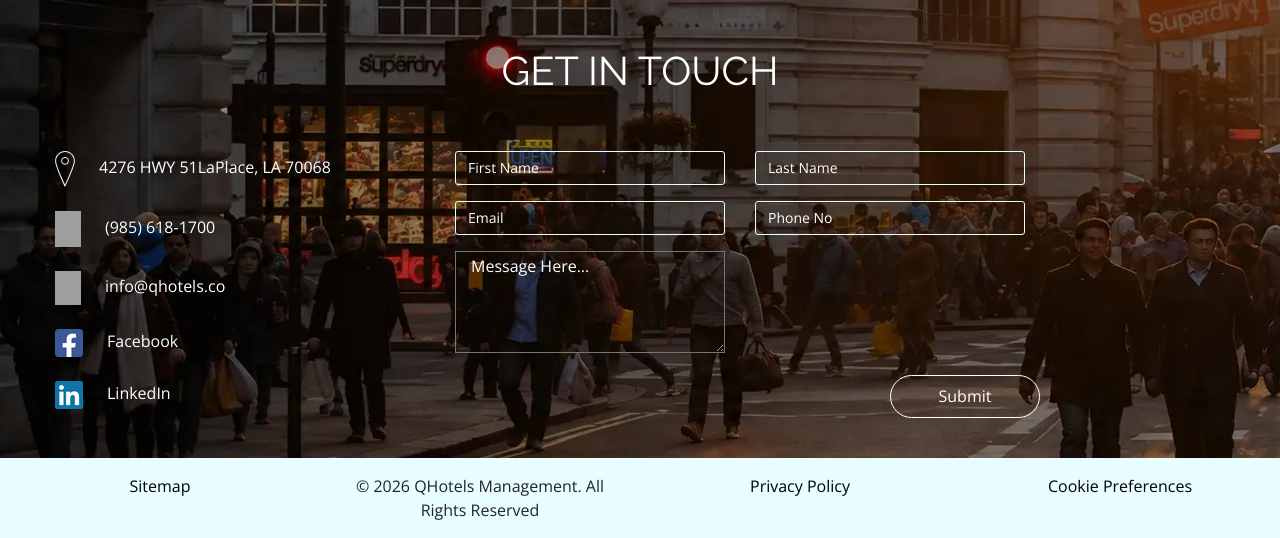
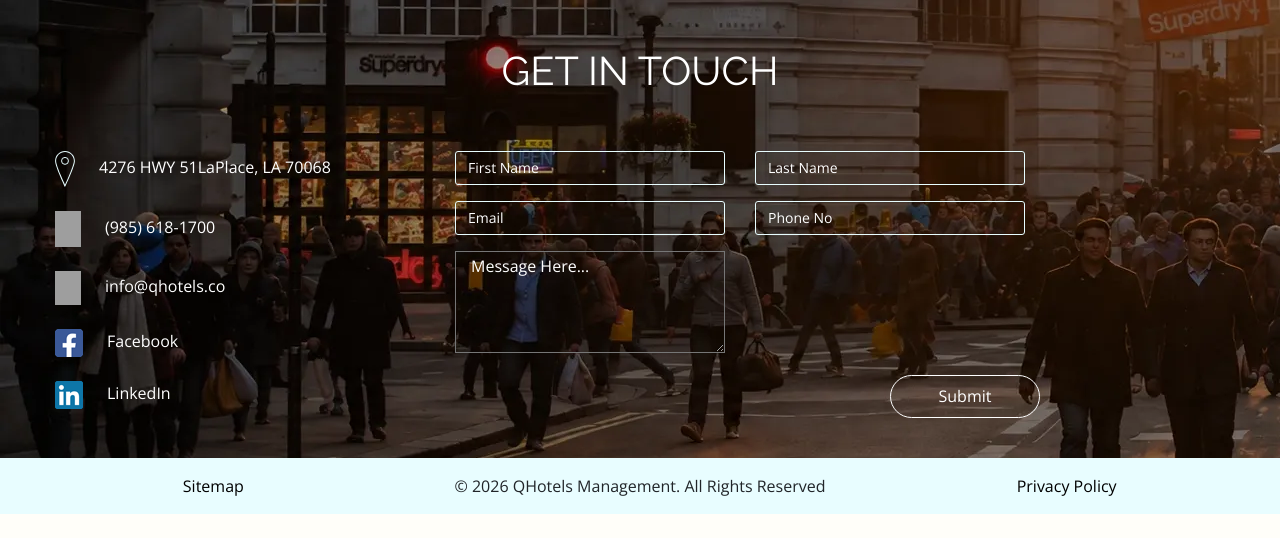
Before and after one commit to Bhavesh-07/Qhotel, a Flask app: page /about in a window 1280 px wide. Shown: the part 2590-3128 px from the top of the page. After the commit the page ends 3104 px from the top, so only its background shows below. Run offline with Flask 3, Linux system fonts and the light colour scheme; some libraries are stand-ins or nearby versions; grey boxes are pictures that could not be loaded.

Commit message:
feat(ui): simplify footer to 3-column layout (Sitemap, Copyright, Privacy Policy)

```diff
--- a/templates/base.html
+++ b/templates/base.html
@@ -152,17 +152,14 @@
             </div>
         </div>
         <div class="row copyright-bg text-center py-3" style="margin-right:0;margin-left:0;">
-            <div class="col-lg-3 col-md-6 mb-2 mb-lg-0">
+            <div class="col-md-4">
                 <a href="/sitemap" style="text-decoration:none;color:#000;">Sitemap</a>
             </div>
-            <div class="col-lg-3 col-md-6 contxt mb-2 mb-lg-0">
+            <div class="col-md-4 contxt">
                 <span>© 2026 QHotels Management. All Rights Reserved</span>
             </div>
-            <div class="col-lg-3 col-md-6 mb-2 mb-lg-0">
+            <div class="col-md-4">
                 <a href="/privacy-policy" style="text-decoration:none;color:#000;">Privacy Policy</a>
-            </div>
-            <div class="col-lg-3 col-md-6 mb-2 mb-lg-0">
-                <a href="#" id="open-cookie-preferences" style="text-decoration:none;color:#000;">Cookie Preferences</a>
             </div>
         </div>
     </footer>
```
